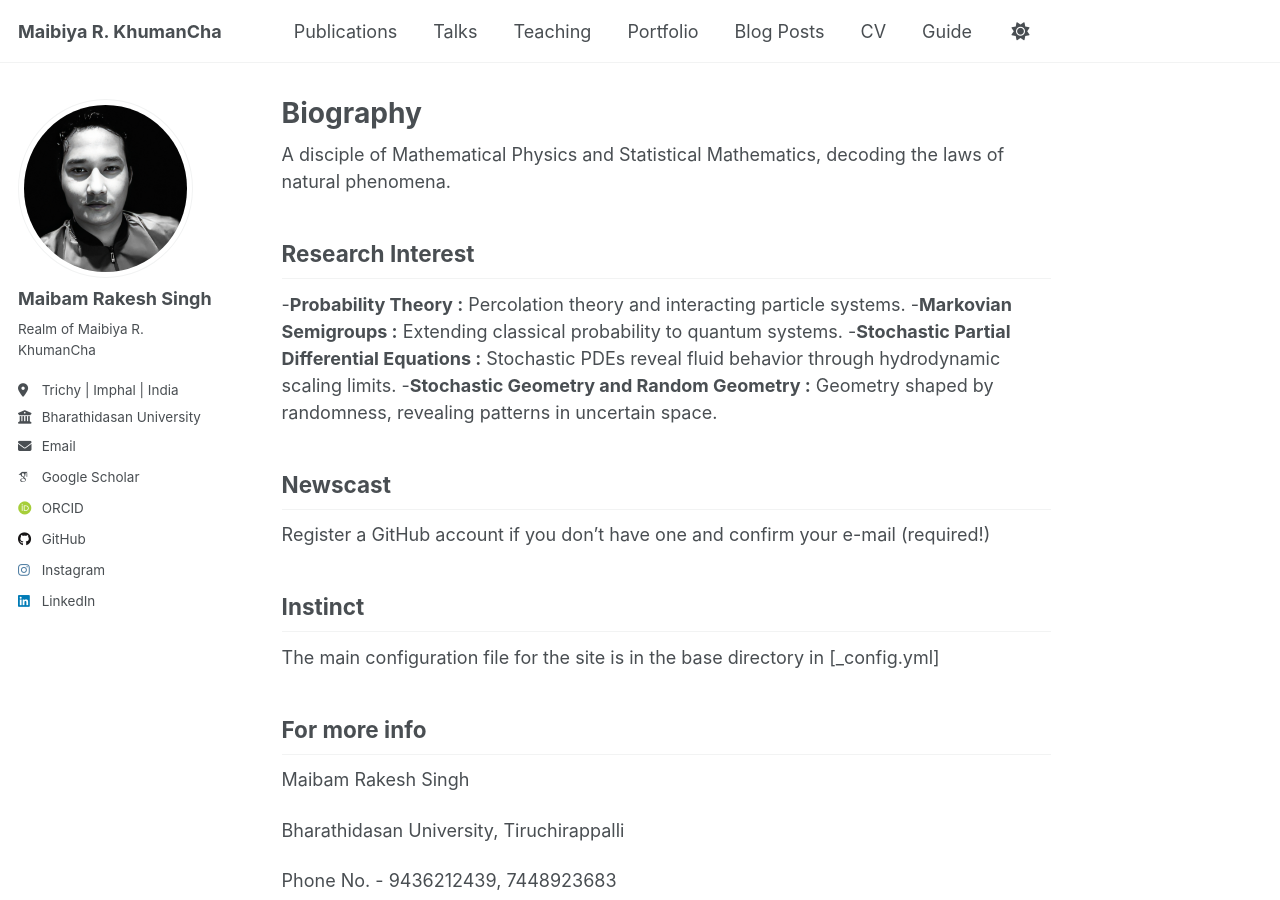
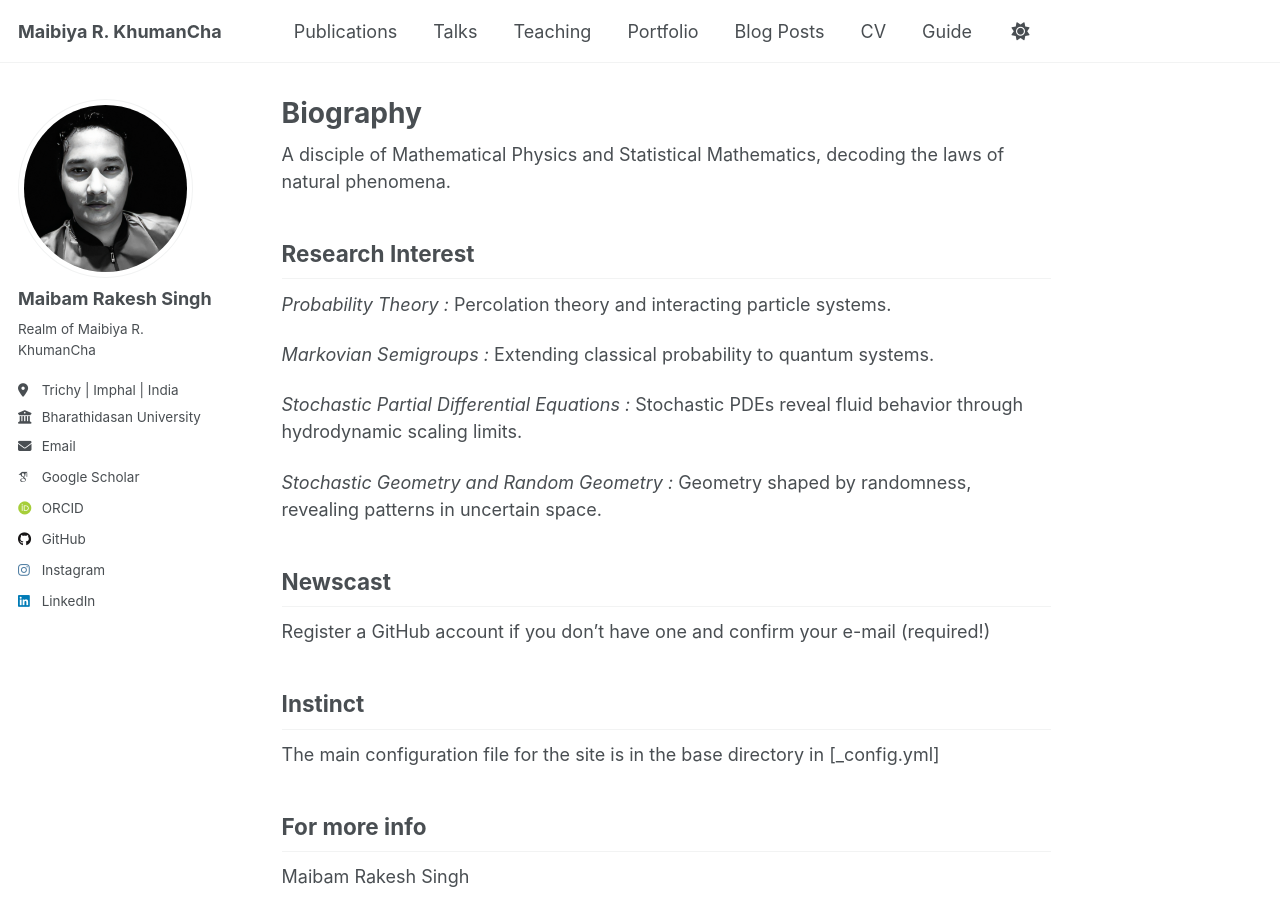
Before and after one commit to maibamrakeshsingh/rakeshmai.github.io, a Jekyll site: the page built from _pages/about.md, in a window 1280 px wide and 900 px high. Built offline with Jekyll 4.4.1, drawn with Linux system fonts in a browser that asks for light colours; some web fonts are replaced; a script that is not in the unit is left out.

Commit message:
Update about.md

```diff
--- a/_pages/about.md
+++ b/_pages/about.md
@@ -11,10 +11,13 @@ A disciple of Mathematical Physics and Statistical Mathematics, decoding the law
 
 Research Interest
 -------
--**Probability Theory :** Percolation theory and interacting particle systems.
--**Markovian Semigroups :** Extending classical probability to quantum systems.
--**Stochastic Partial Differential Equations :** Stochastic PDEs reveal fluid behavior through hydrodynamic scaling limits.
--**Stochastic Geometry and Random Geometry :** Geometry shaped by randomness, revealing patterns in uncertain space.
+*Probability Theory :* Percolation theory and interacting particle systems.
+
+*Markovian Semigroups :* Extending classical probability to quantum systems.
+
+*Stochastic Partial Differential Equations :* Stochastic PDEs reveal fluid behavior through hydrodynamic scaling limits.
+
+*Stochastic Geometry and Random Geometry :* Geometry shaped by randomness, revealing patterns in uncertain space.
 
 Newscast
 -------
```
